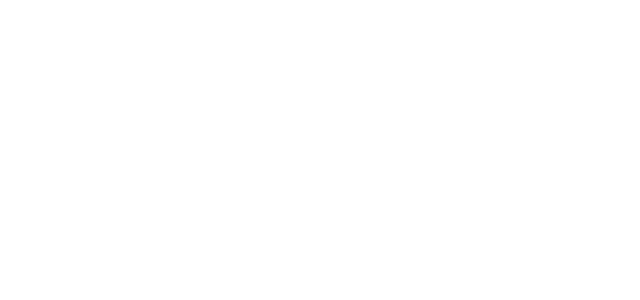
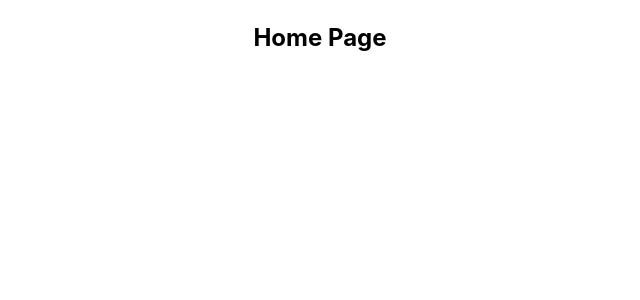
Before and after one commit to GinezisNWD/once-human-help, a React (Vite) app: page / in a window 1280 px wide. Shown: the top 300 px of the page, without its empty margins (320-960 px from the left). Built offline with nearby package versions, Linux system fonts and the light colour scheme.

Commit message:
feat: add react-router-dom

```diff
--- a/package.json
+++ b/package.json
@@ -10,8 +10,10 @@
     "preview": "vite preview"
   },
   "dependencies": {
+    "@types/react-router-dom": "^5.3.3",
     "react": "^18.3.1",
-    "react-dom": "^18.3.1"
+    "react-dom": "^18.3.1",
+    "react-router-dom": "^6.27.0"
   },
   "devDependencies": {
     "@eslint/js": "^9.11.1",
--- a/src/App.tsx
+++ b/src/App.tsx
@@ -1,11 +1,17 @@
+import { Route, Routes } from 'react-router-dom'
 import './App.css'
+import { HomePage } from './pages/HomePage'
+import { AboutPage } from './pages/AboutPage'
+import { NotFoundPage } from './pages/NotFoundPage'
 
 function App() {
 
   return (
-    <>
-
-    </>
+    <Routes>
+      <Route path='/' element={<HomePage />} />
+      <Route path='/about' element={<AboutPage />} />
+      <Route path='*' element={<NotFoundPage />} />
+    </Routes>
   )
 }
 
--- a/src/main.tsx
+++ b/src/main.tsx
@@ -1,10 +1,10 @@
-import { StrictMode } from 'react'
 import { createRoot } from 'react-dom/client'
 import App from './App.tsx'
 import './index.css'
+import { BrowserRouter } from 'react-router-dom'
 
 createRoot(document.getElementById('root')!).render(
-  <StrictMode>
+  <BrowserRouter>
     <App />
-  </StrictMode>,
+  </BrowserRouter>,
 )
--- /dev/null
+++ b/src/pages/AboutPage.tsx
@@ -0,0 +1,7 @@
+import React from 'react'
+
+export function AboutPage() {
+  return (
+    <h2>About</h2>
+  )
+}
--- /dev/null
+++ b/src/pages/HomePage.tsx
@@ -0,0 +1,7 @@
+import React from 'react'
+
+export function HomePage() {
+  return (
+    <h2>Home Page</h2>
+  )
+}
--- /dev/null
+++ b/src/pages/NotFoundPage.tsx
@@ -0,0 +1,7 @@
+import React from 'react'
+
+export function NotFoundPage() {
+  return (
+    <h2>Something went wrong</h2>
+  )
+}
```
Also changed, not shown: 1 other file (tests, documents, lock files or other folders).
